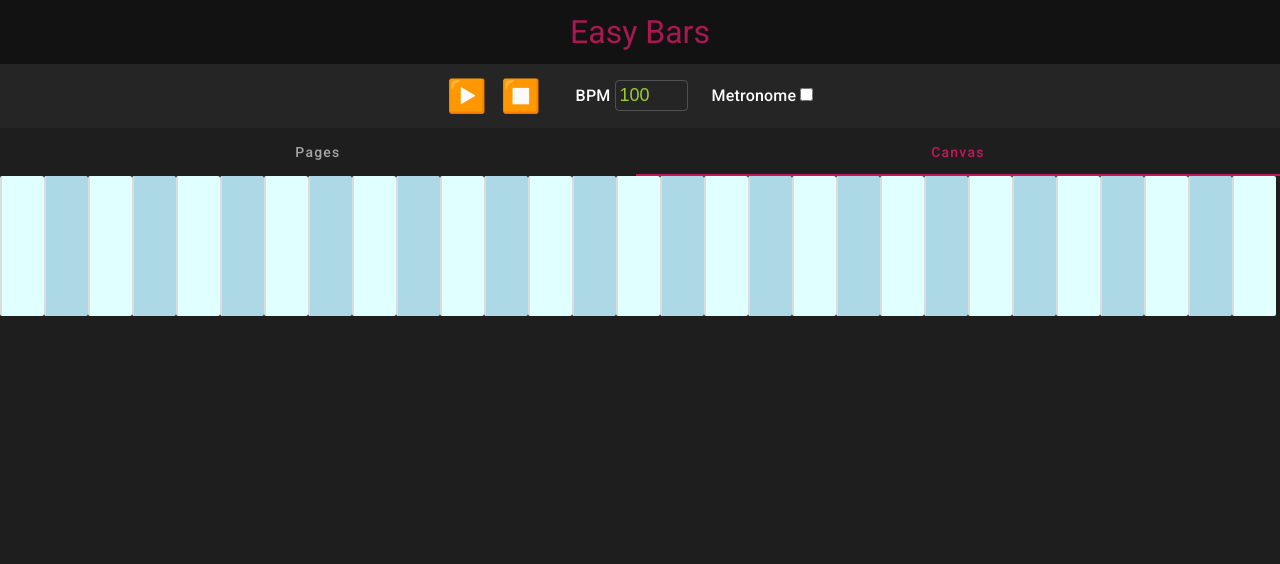
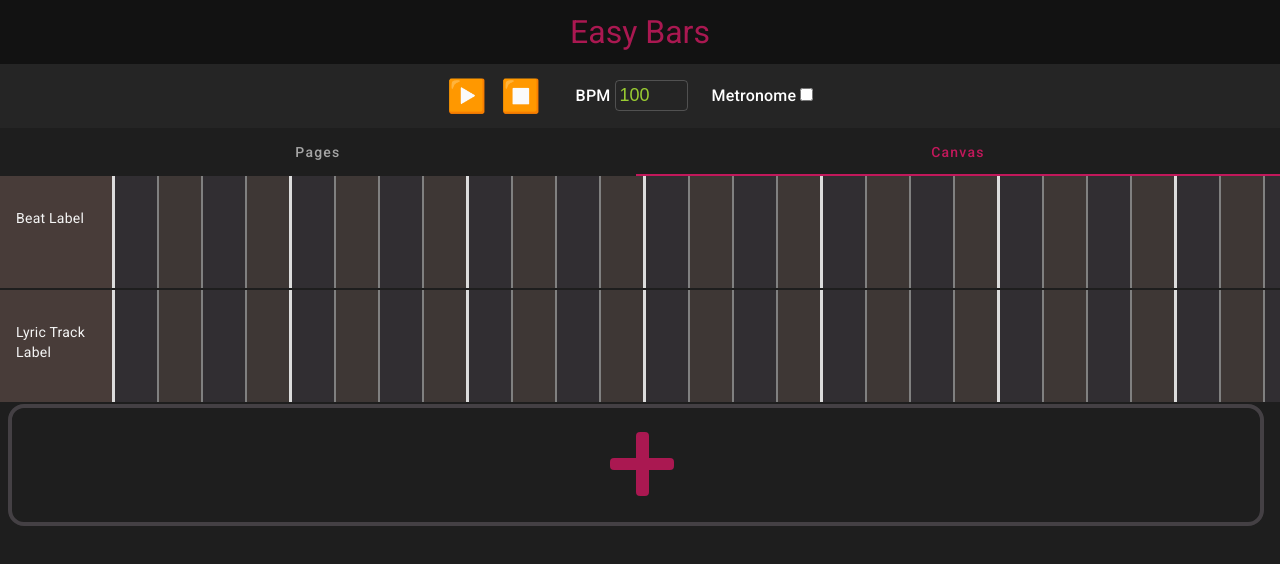
Before and after one commit to bojerg/easy-bars, an Angular app in the folder client/: page / in a window 1280 px wide. Both pictures are taken after a click on the tab "Canvas". Shown: the top 564 px of the page. Built offline with nearby package versions, Linux system fonts and the light colour scheme; no server answers.

Commit message:
reworked canvas setup

```diff
--- a/client/src/app/component/canvas/canvas.component.html
+++ b/client/src/app/component/canvas/canvas.component.html
@@ -1,10 +1,31 @@
 <div>
-    <div class="track">
+    <div class="track" id="beat-track">
+        <div class="track-label-container">
+            <span class="track-label">
+                Beat Label
+            </span>
+        </div>
         @for (bar of bars; track $index) {
             <div class="beat" id="first-beat"></div>
             <div class="beat"></div>
             <div class="beat"></div>
             <div class="beat"></div>
         }
+    </div>
+    <div class="track">
+        <div class="track-label-container">
+            <span class="track-label">
+                Lyric Track Label
+            </span>
         </div>
+        @for (bar of bars; track $index) {
+            <div class="beat" id="first-beat"></div>
+            <div class="beat"></div>
+            <div class="beat"></div>
+            <div class="beat"></div>
+        }
+    </div>
+    <div class="track" id="add-track">
+        <div id="new-track-plus"></div>
+    </div>
 </div>
--- a/client/src/app/component/canvas/canvas.component.scss
+++ b/client/src/app/component/canvas/canvas.component.scss
@@ -1,19 +1,58 @@
 .track {
-    height: 10em;
-    border-radius: 2px;
+    height: 8em;
     display: flex;
-    flex-wrap: wrap;
-    row-gap: 1em;
+    flex-wrap: nowrap;
+    padding-bottom: 2px;
+}
+
+.track-label-container {
+    padding: 2rem 1rem;
+    min-width: 5rem;
+    max-width: 5rem;
+    background-color: rgba(104, 84, 79, 0.575);
 }
 
 .beat {
     height: 100%;
-    width: 42px;
-    background-color: lightcyan;
-    border-left: 2px solid gainsboro;
-    border-radius: 2px;
+    min-width: 42px;
+    max-width: 42px;
+    background-color: rgba(94, 80, 77, 0.5);
+    border-left: 2px solid gray;
 }
 
 .beat:nth-child(even) {
-    background-color: lightblue;
+    background-color: rgb(69, 63, 71, 0.5);
 }
+
+#first-beat {
+    border-left: 3px solid gainsboro;
+}
+
+#add-track {
+    border: 4px solid rgba(74, 70, 75, 0.877);
+    border-radius: 1rem;
+    position: fixed;
+    width: calc(100% - 2rem);
+    margin: 0 0.5rem;
+}
+
+#new-track-plus {
+    background: #AA1851;
+    height: 4rem;
+    position: relative;
+    width: 0.8rem;
+    border-radius: 4px;
+    left: 50%;
+    top: 1.5rem;
+}
+
+#new-track-plus:after {
+    background: #AA1851;
+    content: "";
+    height: 0.8rem;
+    left: -1.6rem;
+    position: absolute;
+    top: 1.6rem;
+    width: 4rem;
+    border-radius: 4px;
+}
--- a/client/src/app/component/canvas/canvas.component.ts
+++ b/client/src/app/component/canvas/canvas.component.ts
@@ -21,7 +21,7 @@ export class CanvasComponent {
     this.calculateBarsPerRow();
 
     // temporary number in lieu of object oriented approach
-    for(let i = 1; i <= 16; i++) {
+    for(let i = 1; i <= 17; i++) {
       this.bars.push(i);
     }
   }
```
